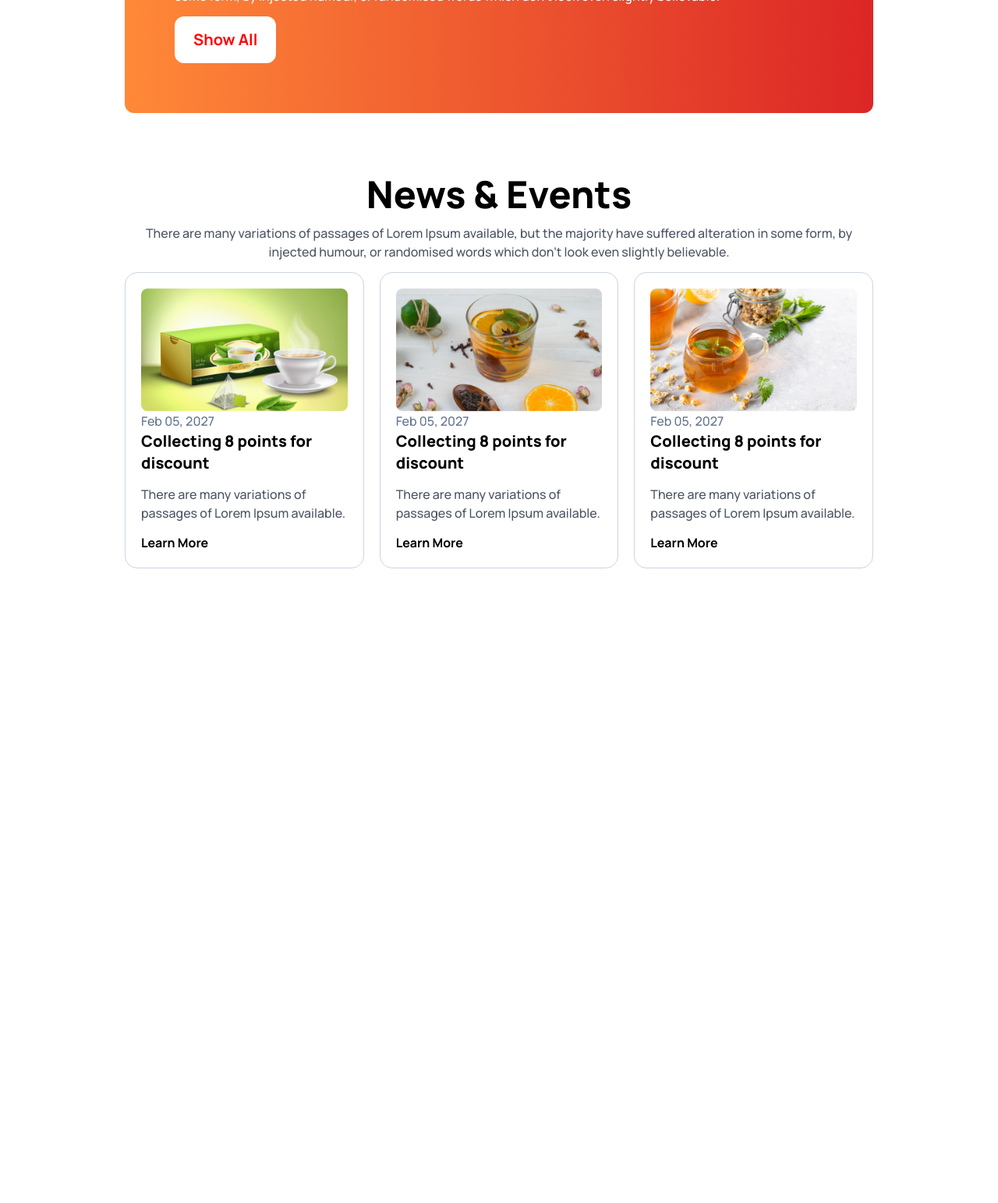
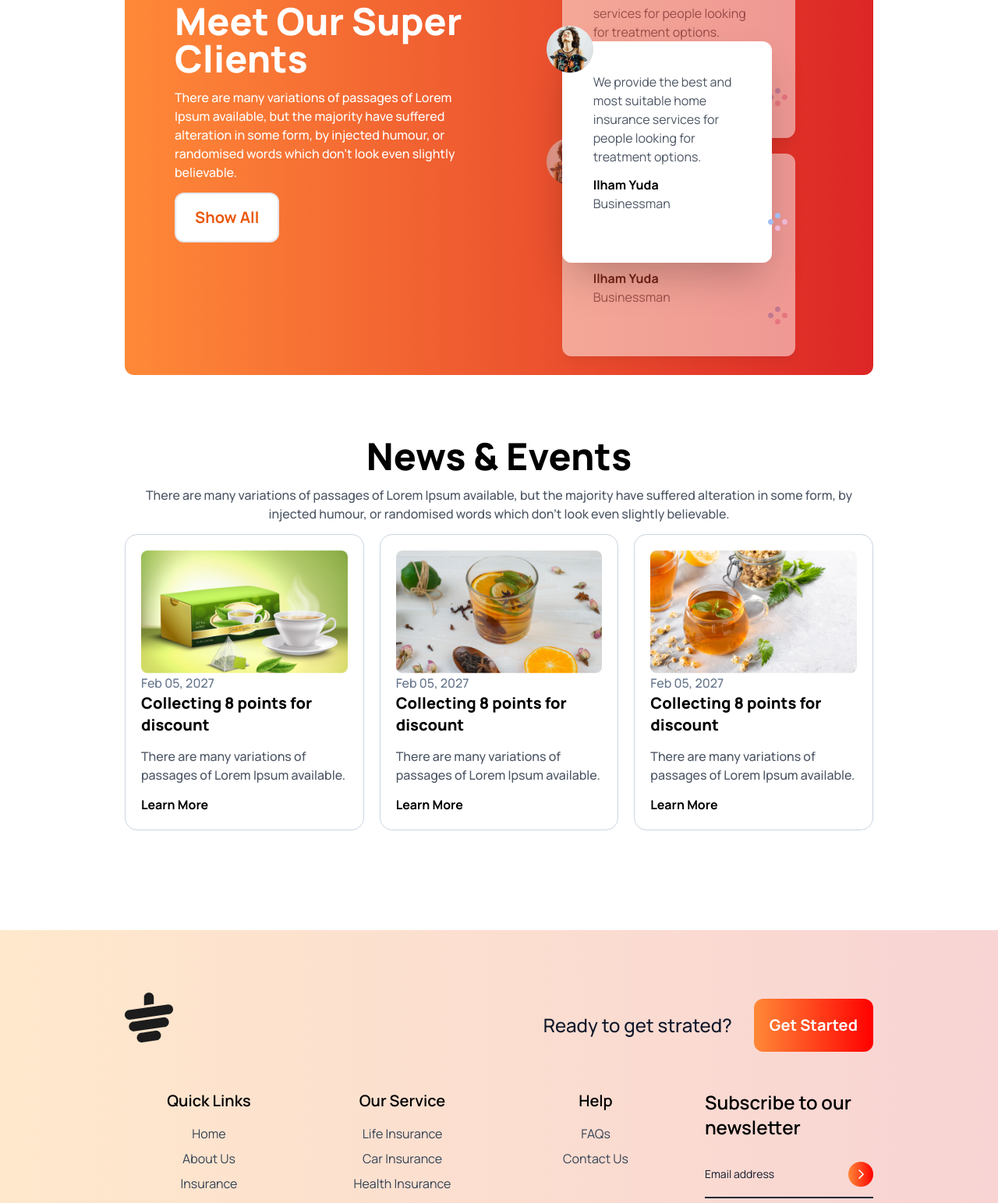
Before and after one commit to evar2005/tea-tailwind-website, a plain HTML site: page index.html in a window 1280 px wide. Shown: the part 1990-3533 px from the top of the page at 78% size. Before the commit the page ends 2847 px from the top, so only its background shows below. Drawn offline with nearby package versions, Linux system fonts and the light colour scheme.

Commit message:
added compleate website

```diff
--- a/index.html
+++ b/index.html
@@ -137,15 +137,65 @@
       </section>
       <!-- Meet Our Super Clients section styles -->
       <section class="mb-20">
-        <div class="container">
-          <div class="text-white bg-gradient-to-r from-[#FF8938] to-red-600 rounded-xl p-16">
+        <div
+          class="container bg-gradient-to-r from-[#FF8938] to-red-600 rounded-xl p-5 lg:p-16 lg:flex justify-between items-center lg:h-auto md:h-[770px]">
+          <!-- Clients section title -->
+          <div class="text-white lg:w-[48%] lg:mb-0">
             <h3 class="font-extrabold text-4xl lg:text-5xl">Meet Our Super Clients</h3>
             <p class="font-medium text-base my-3.5">There are many variations of passages of Lorem Ipsum
               available, but the majority have suffered alteration in some form, by injected humour, or randomised words
-              which don't look even slightly believable. </p>
-            <button  class="bg-white text-[#FF0000] px-6 py-4 rounded-xl text-xl font-bold">Show All</button>
+              which don't look even slightly believable.</p>
+            <button class="bg-white text-orange-600 px-6 py-4 rounded-xl text-xl font-bold border-2">Show All</button>
           </div>
-          <div></div>
+
+          <!-- Card section -->
+          <div class="lg:w-[48%] relative">
+            <!-- Top card -->
+            <div
+              class="relative bg-white p-10 rounded-xl shadow-lg h-auto w-full md:w-3/4 left-0 lg:left-16 opacity-50 top-5">
+              <div class="absolute -top-5 -left-5">
+                <img src="images/client.png" alt="Client">
+              </div>
+              <div>
+                <p class="font-normal text-base text-gray-600">We provide the best and most suitable home insurance
+                  services for people looking for treatment options.</p>
+                <h6 class="font-bold text-base mt-3">Ilham Yuda</h6>
+                <p class="text-gray-600">Businessman</p>
+                <img src="images/circles.png" alt="Circles" class="lg:translate-x-56 translate-x-24">
+              </div>
+            </div>
+
+            <!-- Middle card -->
+            <div class="absolute bottom-20 right-4 md:right-10">
+              <div class="relative bg-white p-10 rounded-xl shadow-2xl z-10 w-full md:w-3/4 left-0 lg:left-16">
+                <div class="absolute -top-5 -left-5">
+                  <img src="images/client.png" alt="Client">
+                </div>
+                <div>
+                  <p class="font-normal text-base text-gray-600">We provide the best and most suitable home insurance
+                    services for people looking for treatment options.</p>
+                  <h6 class="font-bold text-base mt-3">Ilham Yuda</h6>
+                  <p class="text-gray-600">Businessman</p>
+                  <img src="images/circles.png" alt="Circles" class="lg:translate-x-56 translate-x-24">
+                </div>
+              </div>
+            </div>
+
+            <!-- Bottom card -->
+            <div
+              class="relative bg-white p-10 rounded-xl shadow-lg w-full md:w-3/4 left-0 lg:left-16 opacity-50 top-10 h-auto min-h-[250px]">
+              <div class="absolute -top-5 -left-5">
+                <img src="images/client.png" alt="Client">
+              </div>
+              <div>
+                <p class="font-normal text-base text-gray-600">We provide the best and most suitable home insurance
+                  services for people looking for treatment options.</p>
+                <h6 class="font-bold text-base mt-3">Ilham Yuda</h6>
+                <p class="text-gray-600">Businessman</p>
+                <img src="images/circles.png" alt="Circles" class="lg:translate-x-56 translate-x-24">
+              </div>
+            </div>
+          </div>
         </div>
       </section>
       <!-- News & Events section styles -->
@@ -185,52 +235,76 @@
       </section>
       <!-- News & Events section styles end-->
     </main>
-    <!-- <footer class="w-9/12 m-auto">
-      <div>
-        <img src="images/cup.png" alt="">
-        <div>
-          <p class="font-medium text-base text-gray-600 my-3.5">Ready to get strated?</p>
-          <button>Get Started</button>
+    <footer
+      class="max-w-[1600px] bg-[linear-gradient(to_right,rgba(255,140,0,0.2),rgba(220,38,38,0.2))] py-10 lg:py-20">
+      <div class="container lg:w-9/12 mx-auto px-7 lg:px-0">
+        <!-- footer top section styles -->
+        <div class="lg:flex md:flex items-center justify-between mb-10">
+          <!-- footer icon -->
+          <div class="flex justify-center lg:justify-start md:justify-start mb-5">
+            <img src="images/cup.png" alt="Cup Img">
+          </div>
+          <!-- footer button -->
+          <div class="flex items-center gap-x-7">
+            <p class="font-medium text-2xl text-slate-900 my-3.5">Ready to get strated?</p>
+            <button
+              class="bg-gradient-to-r from-[#FF8938] to-[#FF0000] text-white p-5 rounded-xl text-xl font-bold mx-auto lg:mx-0">Get
+              Started</button>
           </div>
         </div>
+        <!-- footer top section styles end-->
+        <div class="grid grid-cols-1 md:grid-cols-2 lg:grid-cols-4 text-center gap-8">
+          <!-- Quick Links section  -->
           <div>
+            <h5 class="font-semibold text-xl mb-4">Quick Links</h5>
+            <div class="font-normal text-base text-slate-700">
+              <a href="" class="block mb-2">Home</a>
+              <a href="" class="block mb-2">About Us</a>
+              <a href="" class="block mb-2">Insurance</a>
+              <a href="" class="block mb-2">Privacy Policy</a>
+            </div>
+          </div>
+          <!--Our Service section  -->
           <div>
-          <h5>Quick Links</h5>
-          <a href="">Home</a>
-          <a href="">About Us</a>
-          <a href="">Insurance</a>
-          <a href="">Privacy Policy</a>
+            <h5 class="font-semibold text-xl mb-4">Our Service</h5>
+            <div class="font-normal text-base text-slate-700">
+              <a href="" class="block mb-2">Life Insurance</a>
+              <a href="" class="block mb-2">Car Insurance</a>
+              <a href="" class="block mb-2">Health Insurance</a>
+              <a href="" class="block mb-2">House Insurance</a>
             </div>
+          </div>
+          <!-- Help section -->
           <div>
-          <h5>Our Service</h5>
-          <a href="">Life Insurance</a>
-          <a href="">Car Insurance</a>
-          <a href="">Health Insurance</a>
-          <a href="">House Insurance</a>
+            <h5 class="font-semibold text-xl mb-4">Help</h5>
+            <div class="font-normal text-base text-slate-700">
+              <a href="" class="block mb-2">FAQs</a>
+              <a href="" class="block mb-2">Contact Us</a>
             </div>
+          </div>
+          <!-- Subscribe to our newsletter section -->
           <div>
-          <h5>Help</h5>
-          <a href="">FAQs</a>
-          <a href="">Contact Us</a>
-        </div>
-        <div>
-          <h4 >Subscribe to our newsletter</h4>
-          <div>
-             <p>Email address</p>
+            <h4 class="font-semibold text-2xl text-start">Subscribe to our newsletter</h4>
+            <div class="flex items-center justify-between mt-7 mb-3">
+              <p class="font-normal text-sm text-slate-900">Email address</p>
               <img src="images/btn-icon.png" alt="Button Icon">
             </div>
-          <hr>
-          <div>
-            <img src="images/facebook.png" alt="">
-            <img src="images/twiter.png" alt="">
-            <img src="images/instagram.png" alt="">
+            <!-- hr -->
+            <hr class="border border-gray-800">
+            <!-- icons -->
+            <div class="text-gray-800 flex items-center space-x-5 mt-7">
+              <img src="images/facebook.png" alt="facebook">
+              <img src="images/twiter.png" alt="twiter">
+              <img src="images/instagram.png" alt="instagram">
             </div>
           </div>
         </div>
-      <div>
-        <p class="font-medium text-base text-gray-600 my-3.5">© 2027 UIDesign.to - All rights reserved.</p>
+        <!-- footer bottom section styles -->
+        <div class="text-center pt-12">
+          <p class="font-medium text-base text-gray-600">© 2027 UIDesign.to - All rights reserved.</p>
         </div>
-    </footer> -->
+      </div>
+    </footer>
   </section>
 </body>
 
```
Lines whose indentation alone changed are shown as unchanged.
